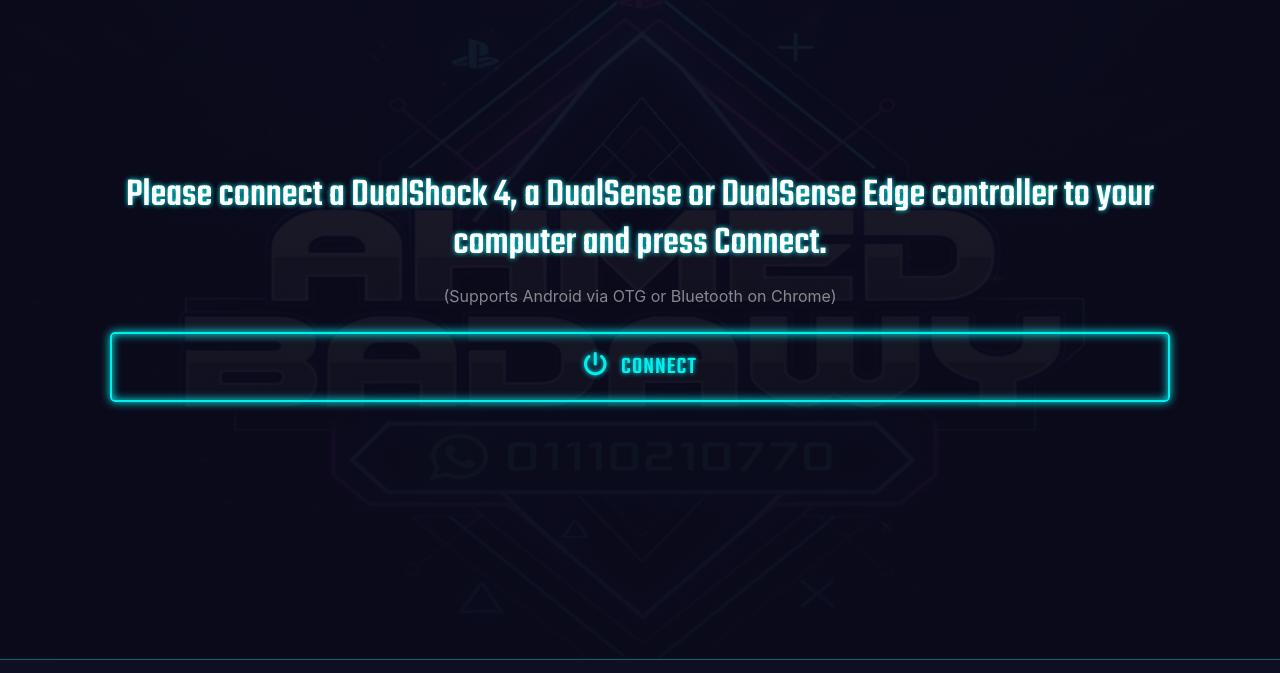
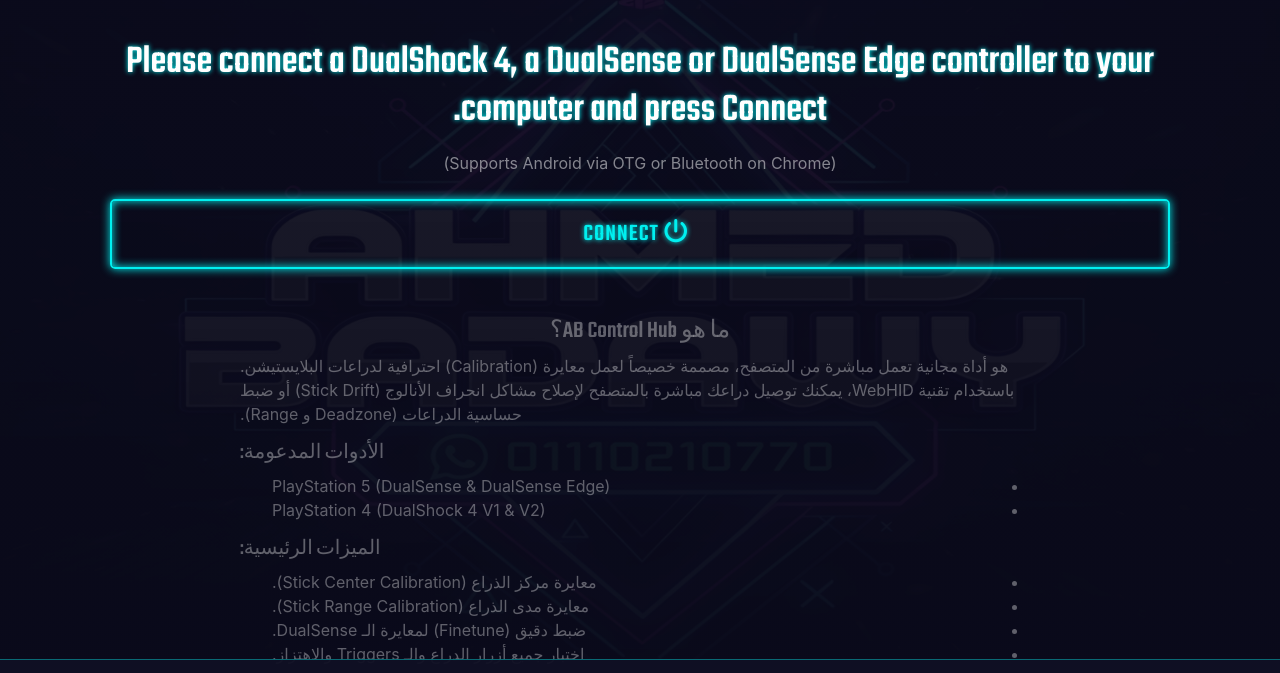
Before and after one commit to a7medmody1961/AB-CONTROL-HUB, a website with bundled scripts: page index.html in a window 1280 px wide. Shown: the part 71-744 px from the top of the page. Built offline with nearby package versions, Linux system fonts and the light colour scheme; no server answers; files whose address does not match are found by name.

Commit message:
Change language to Arabic and enhance SEO metadata
Updated the HTML document to support Arabic language and added SEO meta tags for better search engine visibility.

```diff
--- a/index.html
+++ b/index.html
@@ -1,14 +1,37 @@
 <!DOCTYPE html>
-<html lang="en">
+<html lang="ar" dir="rtl"> <!-- تم تغيير اللغة إلى العربية لأنها اللغة الأساسية للموقع -->
 <head>
 <meta charset="utf-8">
 <meta name="viewport" content="width=device-width, initial-scale=1">
-<title>AB Control Hub</title>
+
+<!-- ========= SEO Meta Tags (مهم جداً لجوجل) ========= -->
+<title>AB Control Hub | أداة معايرة دراعات بلايستيشن DualSense و DualShock 4</title>
+<meta name="description" content="أداة AB Control Hub تتيح لك معايرة (calibration) دراعات البلايستيشن 4 (DualShock 4) والبلايستيشن 5 (DualSense و Edge) بسهولة عبر متصفحك. قم بإصلاح مشاكل الـ drift وضبط الـ deadzone.">
+<meta name="keywords" content="معايرة دراع بلايستيشن, calibration, dualsense, dualshock 4, ds4, ds5, stick drift, ab control hub, اصلاح دراع, احمد بدوي, webhid, ps4, ps5, controller calibration">
+
+<!-- Canonical URL -->
+<link rel="canonical" href="https://ab-control-hub.site">
+
+<!-- Open Graph / Facebook Meta Tags (عشان الشير) -->
+<meta property="og:type" content="website">
+<meta property="og:url" content="https://ab-control-hub.site">
+<meta property="og:title" content="AB Control Hub | أداة معايرة دراعات بلايستيشن DualSense و DualShock 4">
+<meta property="og:description" content="أداة مجانية لمعايرة دراعات البلايستيشن 4 و 5 (DualSense, DS4) لإصلاح مشاكل الـ Stick Drift وضبط الـ Deadzone مباشرة من المتصفح.">
+<meta property="og:image" content="https://ab-control-hub.site/background.png"> <!-- استخدام صورة الخلفية كصورة للمشاركة -->
+
+<!-- Twitter Meta Tags (عشان الشير على تويتر) -->
+<meta property="twitter:card" content="summary_large_image">
+<meta property="twitter:url" content="https://ab-control-hub.site">
+<meta property="twitter:title" content="AB Control Hub | أداة معايرة دراعات بلايستيشن DualSense و DualShock 4">
+<meta property="twitter:description" content="أداة مجانية لمعايرة دراعات البلايستيشن 4 و 5 (DualSense, DS4) لإصلاح مشاكل الـ Stick Drift وضبط الـ Deadzone مباشرة من المتصفح.">
+<meta property="twitter:image" content="https://ab-control-hub.site/background.png">
+<!-- ========= نهاية تعديلات الـ SEO ========= -->
+
 
 <link rel="preconnect" href="https://fonts.googleapis.com">
 <link rel="preconnect" href="https://fonts.gstatic.com" crossorigin>
 <link href="https://fonts.googleapis.com/css2?family=Teko:wght@400;500;700&display=swap" rel="stylesheet">
-
+<!-- ... باقي أكواد الـ CSS والـ JS كما هي ... -->
 <link id="bootstrap-css" href="https://cdn.jsdelivr.net/npm/bootstrap@5.3.3/dist/css/bootstrap.min.css"
       rel="stylesheet"
       xintegrity="sha384-QWTKZyjpPEjISv5WaRU9OFeRpok6YctnYmDr5pNlyT2bRjXh0JMhjY6hW+ALEwIH"
@@ -83,6 +106,7 @@
       </div>
     </div>
 
+    <!-- ========= تم تعديل هذا الجزء ليحتوي على وصف للموقع (مهم للـ SEO) ========= -->
     <div id="offlinebar" class="offline-container" style="display: none;">
       <h1 class="mb-3 ds-i18n">Please connect a DualShock 4, a DualSense or DualSense Edge controller to your computer and press Connect.</h1>
       <p class="text-white-50 mb-4 ds-i18n">(Supports Android via OTG or Bluetooth on Chrome)</p>
@@ -90,7 +114,31 @@
         <span class="spinner-border spinner-border-sm" style="display: none;" id="connectspinner" aria-hidden="true"></span>
         <i class="fas fa-power-off me-2"></i> <span class="ds-i18n">Connect</span>
       </button>
+
+      <!-- المحتوى الثابت الجديد لجوجل -->
+      <div class="mt-5 text-start" style="max-width: 800px; opacity: 0.7;">
+        <h2 class="h4 text-center text-white-50" style="font-family: var(--font-hud);">ما هو AB Control Hub؟</h2>
+        <p class="text-white-50">
+          هو أداة مجانية تعمل مباشرة من المتصفح، مصممة خصيصاً لعمل معايرة (Calibration) احترافية لدراعات البلايستيشن. باستخدام تقنية WebHID، يمكنك توصيل دراعك مباشرة بالمتصفح لإصلاح مشاكل انحراف الأنالوج (Stick Drift) أو ضبط حساسية الدراعات (Deadzone و Range).
+        </p>
+        <h3 class="h5 text-white-50" style="font-family: var(--font-hud);">الأدوات المدعومة:</h3>
+        <ul>
+          <li class="text-white-50">PlayStation 5 (DualSense & DualSense Edge)</li>
+          <li class="text-white-50">PlayStation 4 (DualShock 4 V1 & V2)</li>
+        </ul>
+        <h3 class="h5 text-white-50" style="font-family: var(--font-hud);">الميزات الرئيسية:</h3>
+        <ul>
+          <li class="text-white-50">معايرة مركز الذراع (Stick Center Calibration).</li>
+          <li class="text-white-50">معايرة مدى الذراع (Stick Range Calibration).</li>
+          <li class="text-white-50">ضبط دقيق (Finetune) لمعايرة الـ DualSense.</li>
+          <li class="text-white-50">اختبار جميع أزرار الدراع والـ Triggers والاهتزاز.</li>
+        </ul>
       </div>
+      <!-- نهاية المحتوى الثابت -->
+
+    </div>
+    <!-- ========= نهاية التعديل ========= -->
+
 
     <div id="onlinebar" style="display: none;">
       <div class="dashboard-header">
@@ -108,6 +156,7 @@
       </div>
     </div>
 
+    <!-- ... باقي كود الـ body كما هو ... -->
     <div id="mainmenu" class="container" style="display: none;">
       <ul class="nav nav-tabs mb-3" id="mainTabs" role="tablist" style="display: none;">
         <li class="nav-item" role="presentation">
```
Lines whose indentation alone changed are shown as unchanged.
